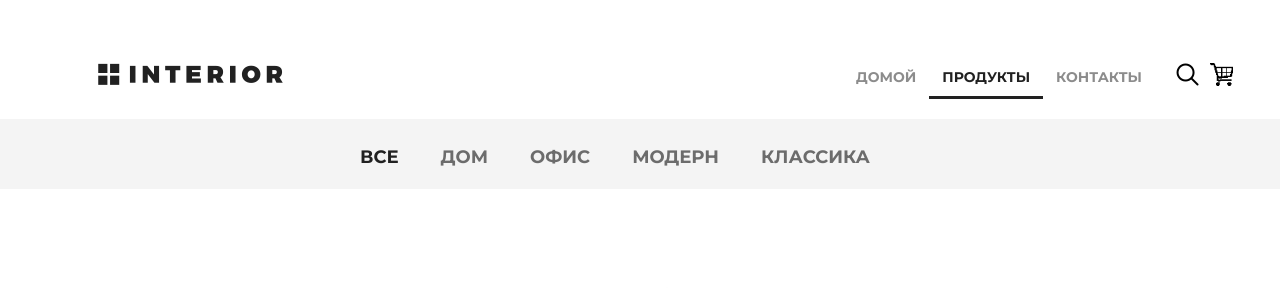
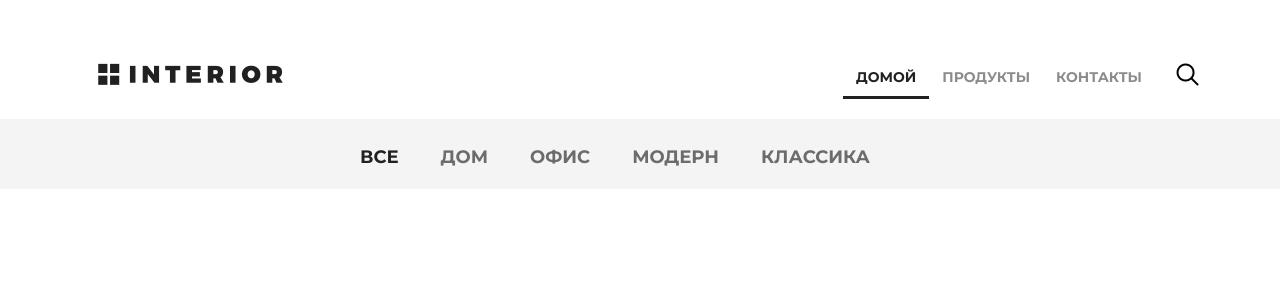
Before and after one commit to DmitriyKardava/django_base, a Django app: page /products/ in a window 1280 px wide; the page is wider, and only the part inside the window is pictured. Shown: the top 288 px of that part. Run offline with Django 3.2, Linux system fonts and the light colour scheme.

Commit message:
template inheritance

```diff
--- /dev/null
+++ b/geekshop/mainapp/templates/mainapp/base.html
@@ -0,0 +1,46 @@
+{% load static %}
+<!DOCTYPE html>
+<html>
+<head>
+	<meta charset="utf-8">
+	<title>Магазин</title>
+	<link rel="stylesheet" type="text/css" href={% static "style.css" %}>
+	<link rel="stylesheet" href={% static "fonts/font-awesome/css/font-awesome.css" %}>
+</head>
+<body>
+	<div class="container">
+	{% block content %}
+	{% endblock %}
+		<div class="clr"></div>
+
+	</div>
+
+    <div class="footer">
+        <div class="clearfix">
+            <div class="text-footer">
+                <h3>контакты</h3>
+            </div>
+            <div class="text-footer">
+                <h3>полезная информация</h3>
+            </div>
+            <div class="text-footer clearfix">
+                <h3>Оставайтесь на связи</h3>
+                <p>Подписаться на новости и рассылки</p>
+                <form>
+                    <input type="email" name="email" placeholder="ваш email">
+                    <a href="#"><i class="fa fa-paper-plane fa-2x" aria-hidden="true"></i></a>
+                </form>
+            </div>
+        </div>
+        <p class="small">&copy; GB 2022</p>
+        <div class="social">
+            <a href="#" class="social1"></a>
+            <a href="#" class="social2"></a>
+            <a href="#" class="social3"></a>
+            <a href="#" class="social4"></a>
+        </div>
+        <p class="small">Положения &amp; Условия  /  Конфиденциальность &amp; Cookies</p>
+    </div>
+
+</body>
+</html>
--- /dev/null
+++ b/geekshop/mainapp/templates/mainapp/includes/main_menu_inc.html
@@ -0,0 +1,9 @@
+<div class="header clearfix">
+    <a href="/" class="logo"></a>
+    <ul class="menu">
+        <li><a href="/" class="active">домой</a></li>
+        <li><a href="/products">продукты</a></li>
+        <li><a href="/contact">контакты</a></li>
+    </ul>
+    <a href="#" class="search"></a>
+</div>
--- a/geekshop/mainapp/templates/mainapp/products.html
+++ b/geekshop/mainapp/templates/mainapp/products.html
@@ -1,26 +1,8 @@
+{% extends 'mainapp/base.html' %}
 {% load static %}
-<!DOCTYPE html>
-<html>
-<head>
-	<meta charset="utf-8">
-	<title>Каталог</title>
-	<link rel="stylesheet" href={% static "style.css" %}>
-	<link rel="stylesheet" href={% static "fonts/font-awesome/css/font-awesome.css" %}>
-</head>
-<body>
-	<div class="container">
-		<div class="hero-white">
-			<div class="header clearfix">
-				<a href="/" class="logo"></a>
-				<ul class="menu">
-					<li><a href="/">домой</a></li>
-					<li><a href="/products" class="active">продукты</a></li>
-					<li><a href="/contact">контакты</a></li>
-
-				</ul>
-				<a href="#" class="search"></a>
-                <a href="#" class="basket"></a>
-			</div>
+{% block content %}
+<div class="hero-white">
+			{% include 'mainapp/includes/main_menu_inc.html' %}
 		</div>
 
 		<div class="details">
```
Also changed, not shown: other parts of geekshop/mainapp/templates/mainapp/products.html (+1 -34 lines), geekshop/mainapp/templates/mainapp/contact.html (+4 -53 lines), geekshop/mainapp/templates/mainapp/index.html (+5 -54 lines).
